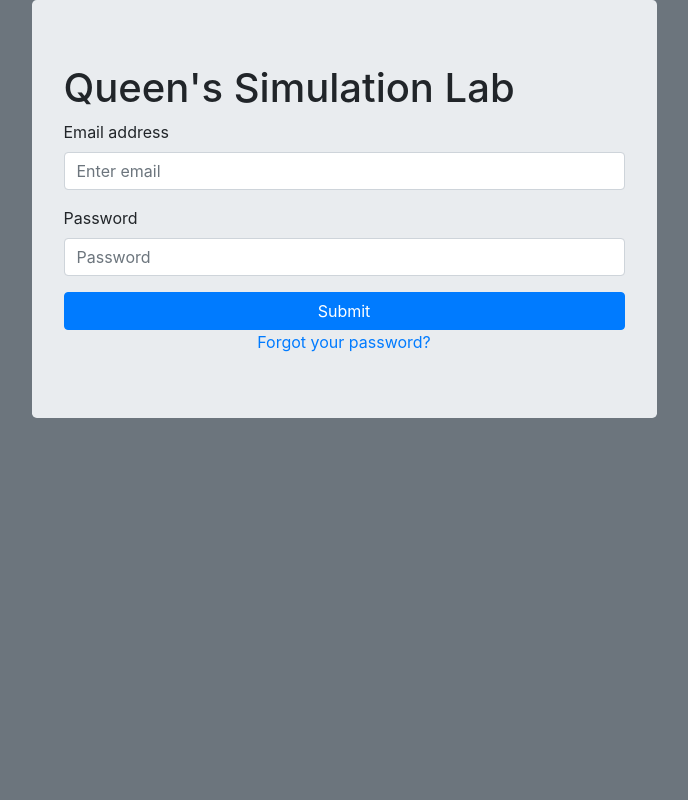
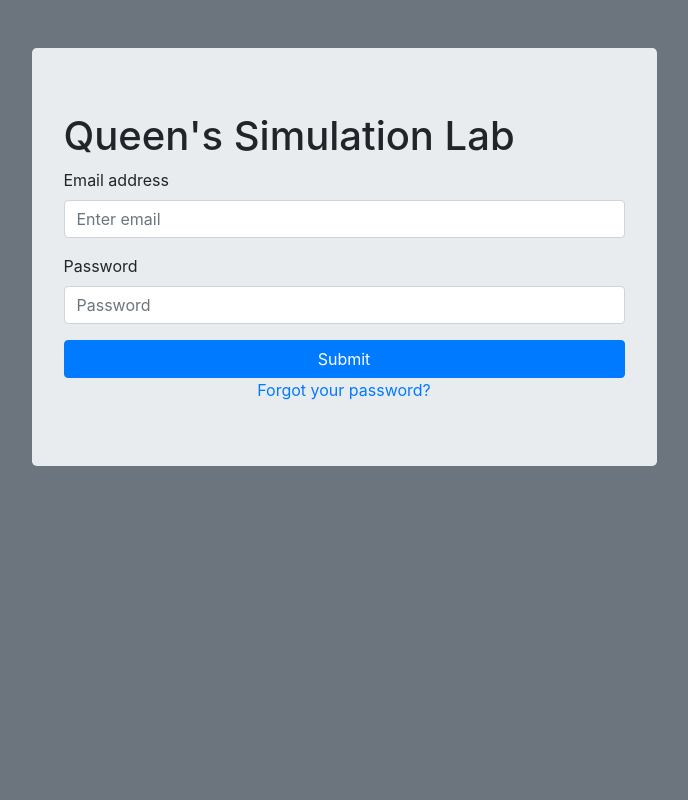
Before and after one commit to Queens-Patient-Simulation-Lab/Inventory, a Django app: page / in a window 1280 px wide. Shown: the whole page, without its empty margins (296-984 px from the left). Run offline with Django 3.2, Linux system fonts and the light colour scheme; some libraries are stand-ins or nearby versions.

Commit message:
Actually set the top padding properly

```diff
--- a/inventory/templates/inventory/login.html
+++ b/inventory/templates/inventory/login.html
@@ -1,6 +1,6 @@
 {% extends "inventory/base_template.html" %}
 {% block content %}
-<div class="container bg-secondary col-12 vh-100 pt-10">
+<div class="container bg-secondary col-12 vh-100 pt-5">
   <div class="jumbotron mx-auto col-lg-6">
     <h1 class="mx-auto">Queen's Simulation Lab</h1>
     <form method="POST">
```
